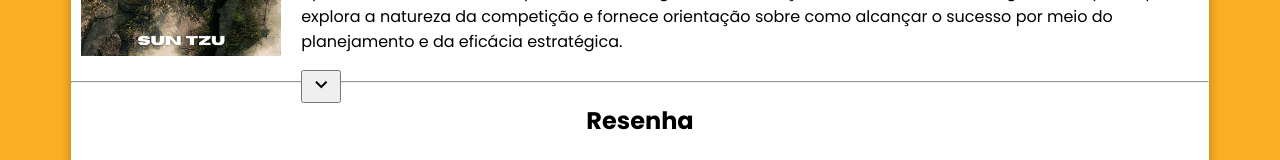
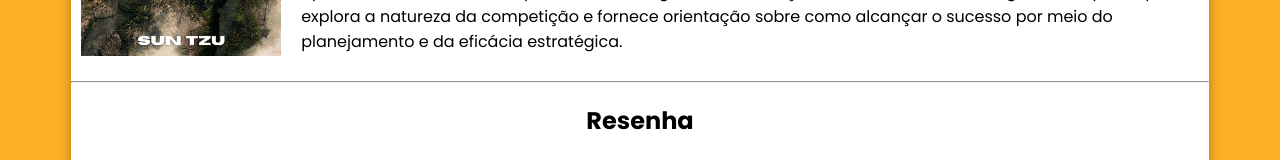
Before and after one commit to Kllest/Wolf_Book, a plain HTML site: page resenha/aartedaguerra.html in a window 1280 px wide. Shown: the part 312-472 px from the top of the page. Drawn offline with nearby package versions, Linux system fonts and the light colour scheme.

Commit message:
novo
mudança em um novo documento

```diff
--- a/resenha/aartedaguerra.html
+++ b/resenha/aartedaguerra.html
@@ -44,11 +44,11 @@
                         sucesso por meio do planejamento e da eficácia estratégica. </p>
 
                     </div>
-                        <div class="arrow-but">
+                        <!-- <div class="arrow-but">
                             <button id="button"><span class="material-symbols-outlined">
                                                 expand_more
                             </span></button>
-                        </div>
+                        </div> -->
                 </div>
 
             </div>
```
